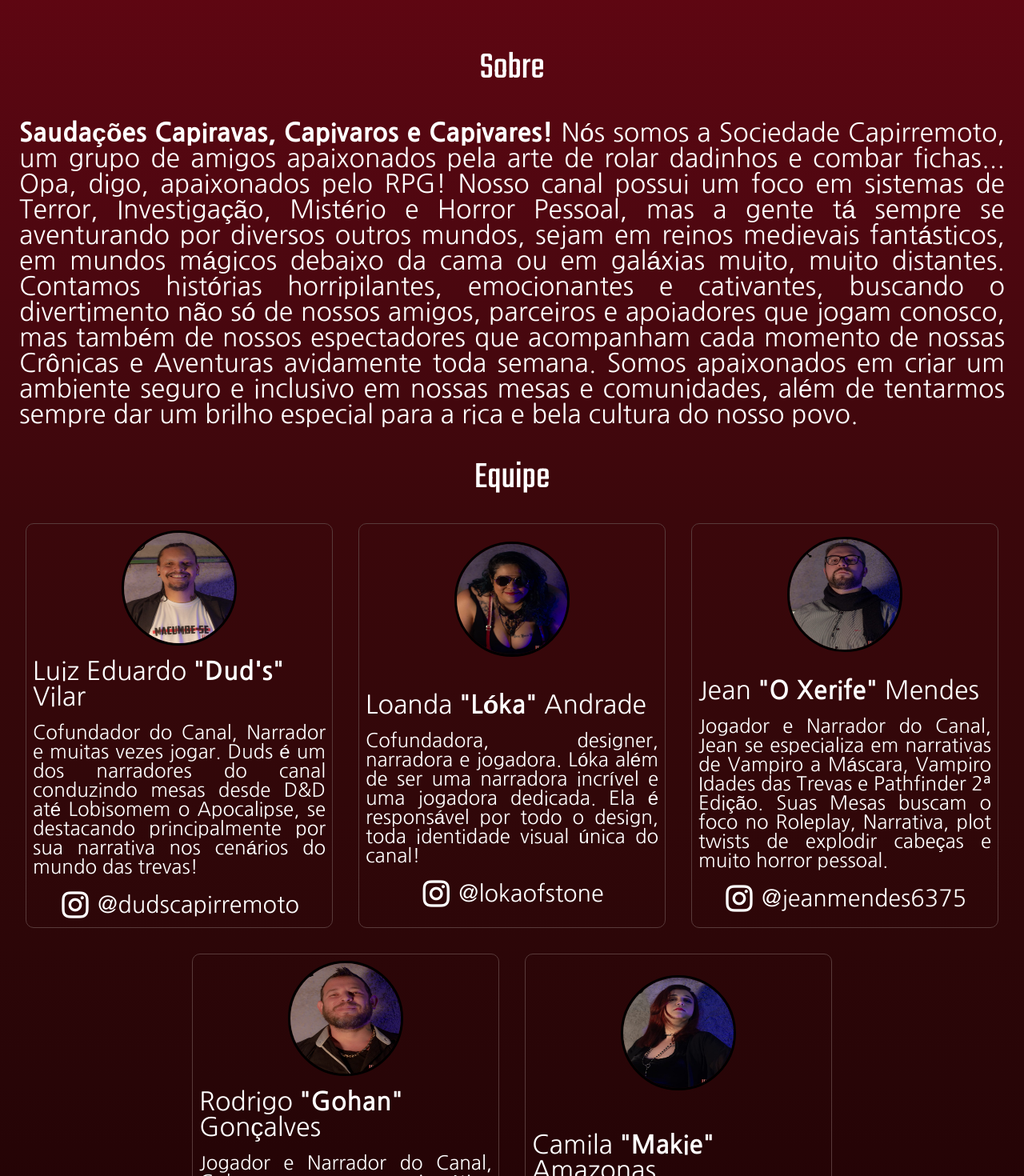
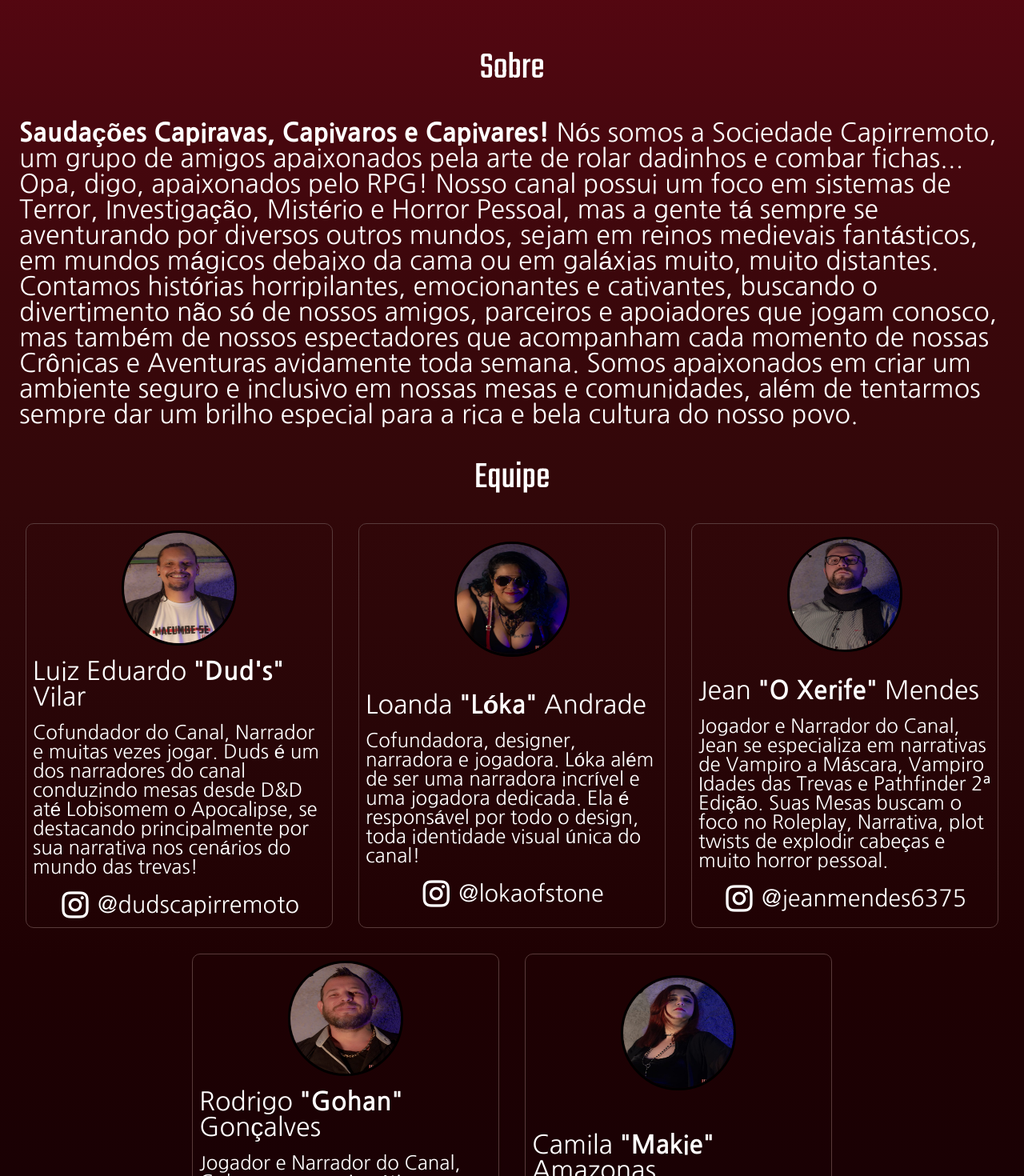
Before and after one commit to RenanVidal/sociedade-capirremoto, a React (Create React App) app: page / in a window 1280 px wide. Shown: the part 760-2230 px from the top of the page at 80% size. Built offline with nearby package versions, Linux system fonts and the light colour scheme; no server answers; a web font is replaced by a local one.

Commit message:
Feat: Sociedade Capirremoto - Update - alterações a pedido da equipe

```diff
--- a/src/components/About/About.css
+++ b/src/components/About/About.css
@@ -10,7 +10,7 @@
 }
 
 .about p {
-    text-align: justify;
+    text-align:left;
     padding: 1rem;
 }
 
@@ -32,7 +32,7 @@
 
     .about p {
         font-size: 2rem;
-        text-align: justify;
+        text-align: left;
         padding: 1.5rem;
     }
 
--- a/src/components/Cards/Cards.css
+++ b/src/components/Cards/Cards.css
@@ -48,7 +48,7 @@
 }
 
 .card p {
-    text-align: justify;
+    text-align: left;
     padding: .5rem;
     font-size: 0.875rem;
     font-weight: 400;
@@ -118,7 +118,7 @@
     }
 
     .card p {
-        text-align: justify;
+        text-align: left;
         padding: .5rem;
         font-size: 1.5rem;
         font-weight: 400;
--- a/src/components/Videos/index.js
+++ b/src/components/Videos/index.js
@@ -1,13 +1,42 @@
 import './Videos.css';
 
+import React, { useState, useEffect } from 'react';
+
 const Videos = () => {
+  const [videos, setVideos] = useState([]);
+  const [cIndex, setCIndex] = useState(0);
+
+  useEffect(() => {
+    const fetchVideo = async () => {
+      try {
+        const response = await fetch('https://api.steinhq.com/v1/storages/6446f022d27cdd09f0f07bcb/recomendacoes');
+        const video = await response.json();
+        setVideos(video);
+      } catch (error) {
+        console.error('Erro ao buscar dados da API:', error);
+      }
+    };
+
+    fetchVideo();
+  }, []);
+
+  useEffect(() => {
+    const interval = setInterval(() => {
+      setCIndex((prevIndex) => (prevIndex + 1) % videos.length);
+    }, 10000);
+
+    return () => clearInterval(interval);
+  }, [videos]);
+
     return (
         <section className="videos">
             <h2 id='recomendacoes'>Recomendações</h2>
             <p>
                 Dê uma passadinha no nosso youtube e venha conhecer algumas das nossas campanhas de sucesso:
             </p>
-            <iframe width="90%" height="240px" src="https://www.youtube.com/embed/CqBS1qqjNCE" title="YouTube video player" frameBorder="0" allow="accelerometer; autoplay; clipboard-write; encrypted-media; gyroscope; picture-in-picture; web-share" allowFullScreen></iframe>
+            {videos.length > 0 && (
+                <iframe width="90%" height="240px" src={videos[cIndex].link} title="YouTube video player" frameBorder="0" allow="accelerometer; autoplay; clipboard-write; encrypted-media; gyroscope; picture-in-picture; web-share" allowFullScreen></iframe>
+            )}
         </section>
     );
 }
```
